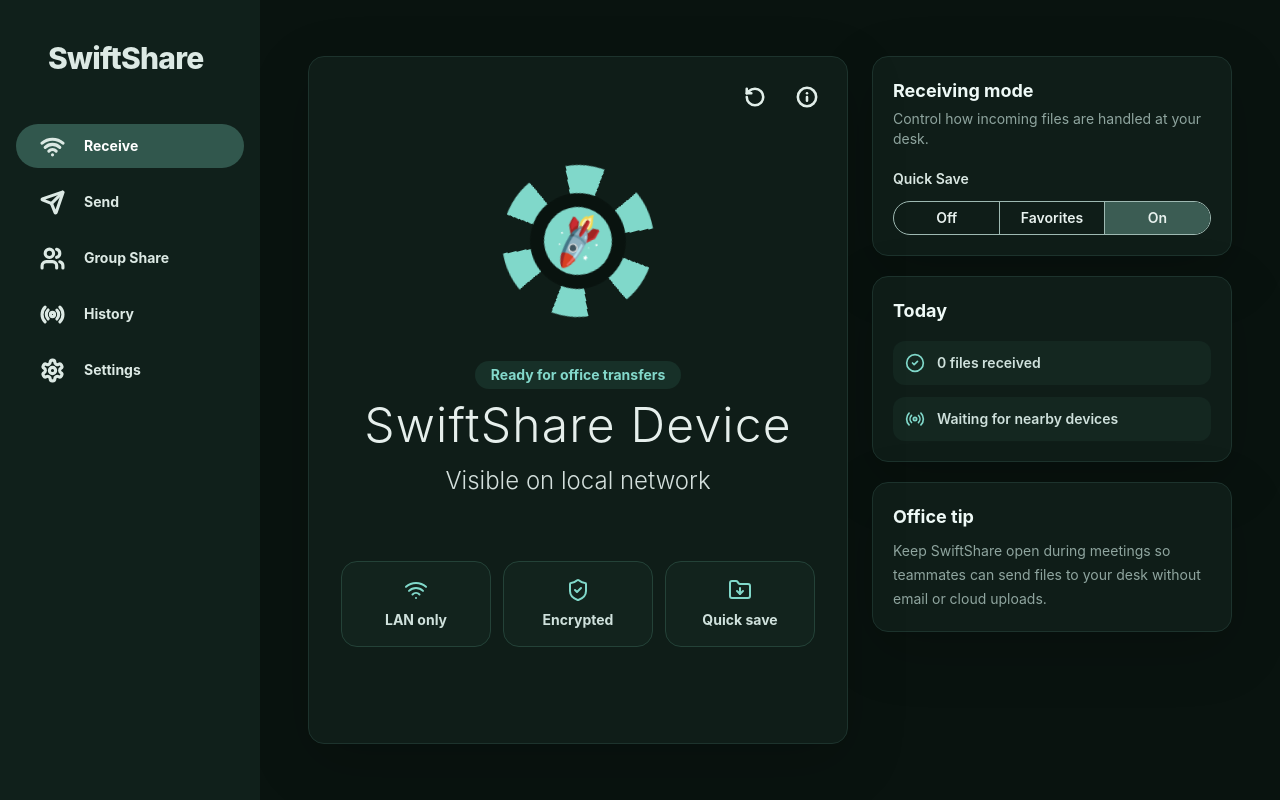
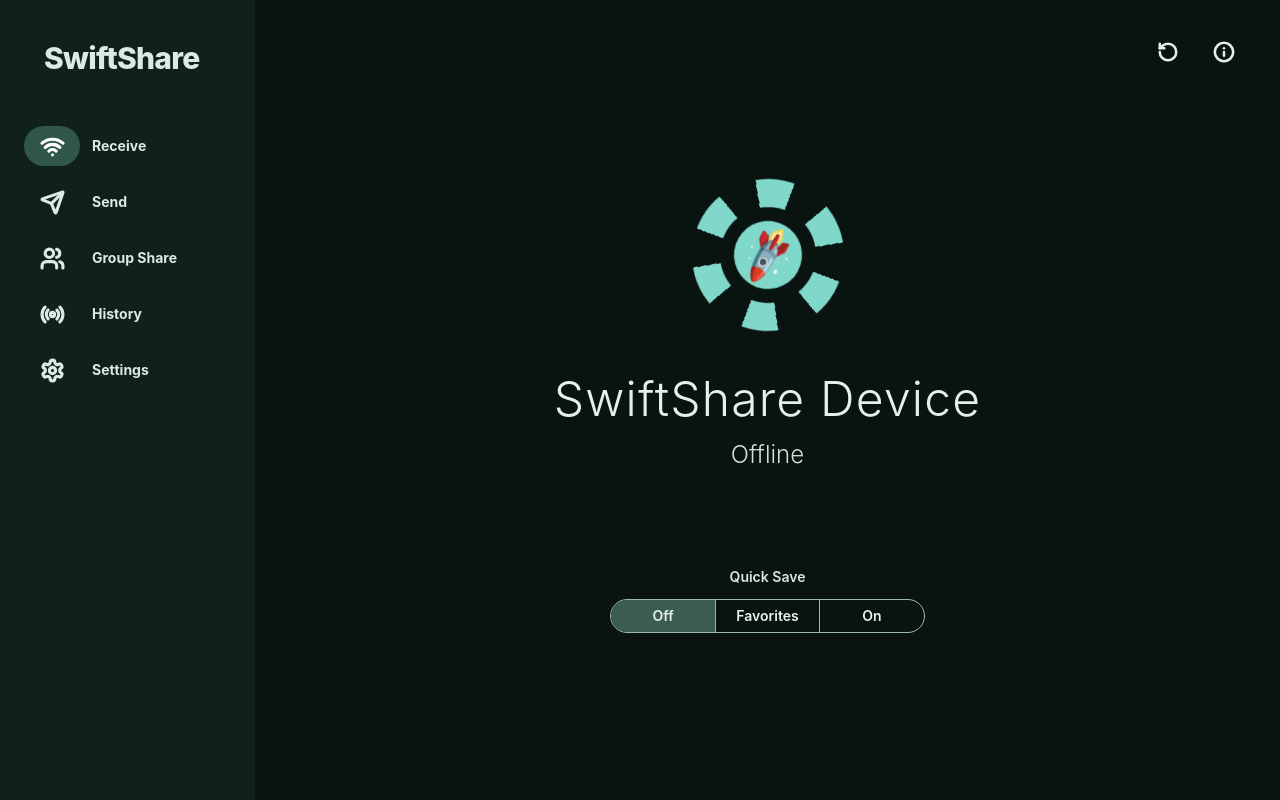
Before and after one commit to mozaddedalfeshani/LocalSlack, a React (Vite) app: page / in a window 1280 px wide. Built offline with nearby package versions, Linux system fonts and the light colour scheme.

Commit message:
feat: add settings page and update UI for navigation and clipboard functionality

```diff
--- a/src/App.tsx
+++ b/src/App.tsx
@@ -11,7 +11,7 @@ import { HistoryList } from "./components/history/HistoryList";
 import { MainLayout } from "./components/layout/MainLayout";
 import { ReceiveHome } from "./components/receive/ReceiveHome";
 import { SendHome } from "./components/send/SendHome";
-import { SettingsMenu } from "./components/settings/SettingsMenu";
+import { SettingsPage } from "./components/settings/SettingsPage";
 
 export default function App() {
   const devices = useDevices();
@@ -31,6 +31,8 @@ export default function App() {
     <ReceiveHome deviceName={settings.settings.deviceName} emoji={settings.settings.deviceEmoji} />
   ) : ui.view === "history" ? (
     <HistoryList />
+  ) : ui.view === "settings" ? (
+    <SettingsPage />
   ) : ui.view === "clipboard" ? (
     <ClipboardSend selectedDevice={devices.selectedDevice} />
   ) : ui.view === "group" ? (
@@ -78,11 +80,10 @@ export default function App() {
         onView={ui.setView}
         onSelect={devices.selectDevice}
         onToggleFavorite={toggleFavorite}
-        onSettings={() => ui.setSettingsOpen(true)}
+        onSettings={() => ui.setView("settings")}
       >
         {content}
       </MainLayout>
-      <SettingsMenu open={ui.settingsOpen} onClose={() => ui.setSettingsOpen(false)} />
       <ClipboardReceive />
       {ui.toast && <div className="fixed bottom-5 right-5 rounded-md bg-bg-elevated px-4 py-3 shadow-panel">{ui.toast}</div>}
     </>
--- a/src/components/layout/MainLayout.tsx
+++ b/src/components/layout/MainLayout.tsx
@@ -9,8 +9,8 @@ interface Props {
   selected?: DeviceInfo;
   loading?: boolean;
   error?: string;
-  view: "receive" | "send" | "group" | "clipboard" | "history";
-  onView: (view: "receive" | "send" | "group" | "clipboard" | "history") => void;
+  view: "receive" | "send" | "group" | "clipboard" | "history" | "settings";
+  onView: (view: "receive" | "send" | "group" | "clipboard" | "history" | "settings") => void;
   onSelect: (device: DeviceInfo) => void;
   onToggleFavorite: (device: DeviceInfo) => void;
   onSettings: () => void;
@@ -20,7 +20,7 @@ export function MainLayout(props: Props) {
   return (
     <div className="flex h-screen overflow-hidden bg-[#09130f] text-[#e8f1ee]">
       <Sidebar {...props} />
-      <main className="min-w-0 flex-1 overflow-auto bg-[#09130f] px-12 py-8">{props.children}</main>
+      <main className="min-w-0 flex-1 overflow-auto bg-[#09130f] px-9 py-8">{props.children}</main>
     </div>
   );
 }
--- a/src/components/layout/Sidebar.tsx
+++ b/src/components/layout/Sidebar.tsx
@@ -7,7 +7,7 @@ interface Props {
   loading?: boolean;
   error?: string;
   view: string;
-  onView: (view: "receive" | "send" | "group" | "clipboard" | "history") => void;
+  onView: (view: "receive" | "send" | "group" | "clipboard" | "history" | "settings") => void;
   onSelect: (device: DeviceInfo) => void;
   onToggleFavorite: (device: DeviceInfo) => void;
   onSettings: () => void;
@@ -18,10 +18,11 @@ export function Sidebar(props: Props) {
     { id: "receive" as const, label: "Receive", icon: Wifi },
     { id: "send" as const, label: "Send", icon: Send },
     { id: "group" as const, label: "Group Share", icon: Users },
-    { id: "history" as const, label: "History", icon: Radio }
+    { id: "history" as const, label: "History", icon: Radio },
+    { id: "settings" as const, label: "Settings", icon: Settings }
   ];
   return (
-    <aside className="flex w-[260px] shrink-0 flex-col bg-[#10201b] px-4 py-10 text-[#dce9e4]">
+    <aside className="flex w-[255px] shrink-0 flex-col bg-[#10201b] px-3 py-10 text-[#dce9e4]">
       <h1 className="mb-12 px-8 text-3xl font-extrabold tracking-tight">SwiftShare</h1>
       <nav className="space-y-3">
         {items.map((item) => {
@@ -41,12 +42,6 @@ export function Sidebar(props: Props) {
             </button>
           );
         })}
-        <button type="button" className="rail-button" onClick={props.onSettings}>
-          <span className="rail-icon">
-            <Settings size={25} strokeWidth={3} />
-          </span>
-          <span>Settings</span>
-        </button>
       </nav>
     </aside>
   );
--- a/src/components/receive/ReceiveHome.tsx
+++ b/src/components/receive/ReceiveHome.tsx
@@ -1,10 +1,9 @@
-import { CheckCircle2, FolderDown, Info, Radio, RotateCcw, ShieldCheck, Wifi } from "lucide-react";
+import { Info, RotateCcw } from "lucide-react";
 
 export function ReceiveHome({ deviceName, emoji }: { deviceName: string; emoji?: string }) {
   return (
-    <section className="mx-auto grid min-h-full max-w-7xl grid-cols-[minmax(0,1fr)_360px] gap-6 py-6">
-      <div className="office-panel relative flex min-h-[640px] flex-col items-center justify-center overflow-hidden p-8 text-center">
-        <div className="absolute right-5 top-5 flex gap-3">
+    <section className="relative flex min-h-full flex-col items-center justify-center text-center">
+      <div className="absolute right-0 top-0 flex gap-4">
         <button className="soft-icon-button" type="button" aria-label="Refresh">
           <RotateCcw size={22} strokeWidth={2.8} />
         </button>
@@ -18,59 +17,17 @@ export function ReceiveHome({ deviceName, emoji }: { deviceName: string; emoji?:
           <div className="receive-core">{emoji || "🚀"}</div>
         </div>
       </div>
-        <p className="mb-3 rounded-full bg-[#173028] px-4 py-1 text-sm font-bold text-[#83d8cb]">Ready for office transfers</p>
       <h2 className="text-5xl font-light tracking-wide text-[#e6efec]">{deviceName || "SwiftShare Device"}</h2>
-        <p className="mt-4 text-2xl font-light text-[#d3dfdc]">Visible on local network</p>
+      <p className="mt-4 text-2xl font-light text-[#d3dfdc]">Offline</p>
 
-        <div className="mt-16 grid w-full max-w-2xl grid-cols-3 gap-3">
-          <div className="receive-stat">
-            <Wifi size={24} />
-            <span>LAN only</span>
-          </div>
-          <div className="receive-stat">
-            <ShieldCheck size={24} />
-            <span>Encrypted</span>
-          </div>
-          <div className="receive-stat">
-            <FolderDown size={24} />
-            <span>Quick save</span>
-          </div>
-        </div>
-      </div>
-
-      <aside className="space-y-5">
-        <section className="office-panel p-5">
-          <h3 className="text-lg font-bold text-[#effaf7]">Receiving mode</h3>
-          <p className="mt-1 text-sm text-[#8fa59f]">Control how incoming files are handled at your desk.</p>
-          <div className="mt-5">
+      <div className="mt-24">
         <p className="mb-3 text-sm font-semibold text-[#d9e7e2]">Quick Save</p>
-            <div className="grid grid-cols-3 overflow-hidden rounded-full border border-[#9eb9b2] text-sm font-semibold">
-              <button className="quick-save-segment" type="button">Off</button>
+        <div className="inline-grid grid-cols-3 overflow-hidden rounded-full border border-[#9eb9b2] text-sm font-semibold">
+          <button className="quick-save-segment active" type="button">Off</button>
           <button className="quick-save-segment border-x border-[#9eb9b2]" type="button">Favorites</button>
-              <button className="quick-save-segment active" type="button">On</button>
+          <button className="quick-save-segment" type="button">On</button>
         </div>
       </div>
     </section>
-
-        <section className="office-panel p-5">
-          <h3 className="text-lg font-bold text-[#effaf7]">Today</h3>
-          <div className="mt-4 space-y-3">
-            <div className="receive-metric">
-              <CheckCircle2 size={20} />
-              <span>0 files received</span>
-            </div>
-            <div className="receive-metric">
-              <Radio size={20} />
-              <span>Waiting for nearby devices</span>
-            </div>
-          </div>
-        </section>
-
-        <section className="office-panel p-5">
-          <h3 className="text-lg font-bold text-[#effaf7]">Office tip</h3>
-          <p className="mt-2 text-sm leading-6 text-[#8fa59f]">Keep SwiftShare open during meetings so teammates can send files to your desk without email or cloud uploads.</p>
-        </section>
-      </aside>
-    </section>
   );
 }
--- a/src/components/send/SendHome.tsx
+++ b/src/components/send/SendHome.tsx
@@ -23,7 +23,7 @@ interface Props {
 
 export function SendHome(props: Props) {
   return (
-    <section className="mx-auto max-w-3xl py-10">
+    <section className="mx-auto max-w-[550px] py-12">
       <h2 className="mb-4 text-lg font-bold text-[#dce8e4]">Selection</h2>
       <div className="mb-7 grid grid-cols-4 gap-3">
         <button className="selection-tile" type="button">
@@ -56,7 +56,7 @@ export function SendHome(props: Props) {
       </div>
 
       <div className="mb-4 flex items-center justify-between">
-        <h2 className="text-lg font-bold text-[#dce8e4]">Available devices</h2>
+        <h2 className="text-lg font-bold text-[#dce8e4]">Nearby devices</h2>
         <p className="text-sm text-[#8fa59f]">{props.devices.length} found</p>
       </div>
       <div className="rounded-lg bg-[#122620] p-5">
--- /dev/null
+++ b/src/components/settings/SettingsPage.tsx
@@ -0,0 +1,43 @@
+import { useState } from "react";
+import { applySettings, useSettings } from "../../hooks/useSettings";
+import { AppearanceSettings } from "./AppearanceSettings";
+import { GeneralSettings } from "./GeneralSettings";
+import { NetworkSettings } from "./NetworkSettings";
+
+export function SettingsPage() {
+  const { settings, patchSettings, save, loading, error } = useSettings();
+  const [tab, setTab] = useState<"general" | "network" | "appearance">("general");
+  const patch = (value: Partial<typeof settings>) => {
+    const next = { ...settings, ...value };
+    patchSettings(value);
+    applySettings(next);
+  };
+
+  return (
+    <section className="mx-auto max-w-3xl py-8">
+      <h2 className="mb-9 text-center text-2xl font-light text-[#e4efeb]">Settings</h2>
+      <div className="mb-5 flex justify-center gap-2">
+        {(["general", "network", "appearance"] as const).map((item) => (
+          <button
+            key={item}
+            type="button"
+            className={`settings-tab ${tab === item ? "active" : ""}`}
+            onClick={() => setTab(item)}
+          >
+            {item[0].toUpperCase() + item.slice(1)}
+          </button>
+        ))}
+      </div>
+      <div className="settings-card">
+        {loading && <p className="text-text-muted">Loading settings...</p>}
+        {error && <p className="text-error">{error}</p>}
+        {tab === "general" && <GeneralSettings settings={settings} onChange={patch} />}
+        {tab === "network" && <NetworkSettings settings={settings} onChange={patch} />}
+        {tab === "appearance" && <AppearanceSettings settings={settings} onChange={patch} />}
+        <button className="primary-button mt-6 w-full" onClick={() => save(settings)}>
+          Save Settings
+        </button>
+      </div>
+    </section>
+  );
+}
--- a/src/index.css
+++ b/src/index.css
@@ -47,9 +47,9 @@ button:disabled { cursor: not-allowed; opacity: 0.45; }
   .settings-grid { @apply grid gap-4; }
   .settings-grid label { @apply grid gap-2 text-sm font-medium text-text-secondary; }
   .toggle { @apply flex items-center gap-3 rounded-md bg-bg-surface p-3; }
-  .rail-button { @apply flex h-11 w-full items-center gap-3 rounded-full px-4 text-sm font-bold text-[#dce9e4] transition hover:bg-[#29483f]; }
-  .rail-button.active { @apply bg-[#31574d] text-white; }
-  .rail-icon { @apply grid h-10 w-10 place-items-center rounded-full text-[#dce9e4]; }
+  .rail-button { @apply flex h-11 w-full items-center gap-3 rounded-full px-3 text-sm font-bold text-[#dce9e4] transition hover:bg-[#29483f]; }
+  .rail-button.active .rail-icon { @apply bg-[#31574d] text-white; }
+  .rail-icon { @apply grid h-10 w-14 place-items-center rounded-full text-[#dce9e4]; }
   .selection-tile { @apply flex h-16 flex-col items-center justify-center gap-1 rounded-lg bg-[#315048] text-sm font-bold text-[#dce9e4] transition hover:bg-[#3d6258] hover:text-white; }
   .plain-icon-button { @apply text-[#e1eee9] transition hover:text-[#80d8ca]; }
   .soft-icon-button { @apply grid h-10 w-10 place-items-center rounded-full text-[#e1eee9] transition hover:bg-[#14251f] hover:text-[#80d8ca]; }
@@ -69,6 +69,9 @@ button:disabled { cursor: not-allowed; opacity: 0.45; }
   .receive-stat svg { @apply text-[#80d8ca]; }
   .receive-metric { @apply flex items-center gap-3 rounded-xl bg-[#142720] p-3 text-sm font-semibold text-[#cfe1dc]; }
   .receive-metric svg { @apply text-[#80d8ca]; }
+  .settings-card { @apply rounded-xl bg-[#101d18] p-5; }
+  .settings-tab { @apply rounded-full px-4 py-2 text-sm font-bold text-[#9cb0aa] transition hover:bg-[#172922] hover:text-[#e4efeb]; }
+  .settings-tab.active { @apply bg-[#31574d] text-white; }
 }
 
 .device-skeleton::before {
--- a/src/store/uiStore.ts
+++ b/src/store/uiStore.ts
@@ -1,6 +1,6 @@
 import { create } from "zustand";
 
-type MainView = "receive" | "send" | "group" | "clipboard" | "history";
+type MainView = "receive" | "send" | "group" | "clipboard" | "history" | "settings";
 
 interface UiStore {
   view: MainView;
```
Also changed, not shown: src/hooks/useClipboard.ts (+28 -2 lines). Lines whose indentation alone changed are shown as unchanged.
